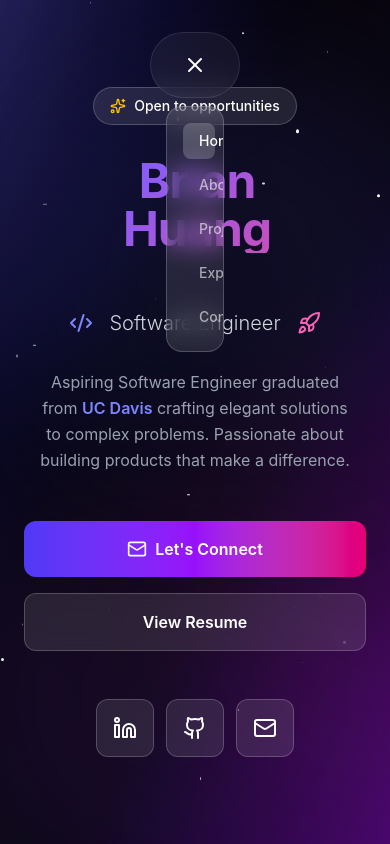
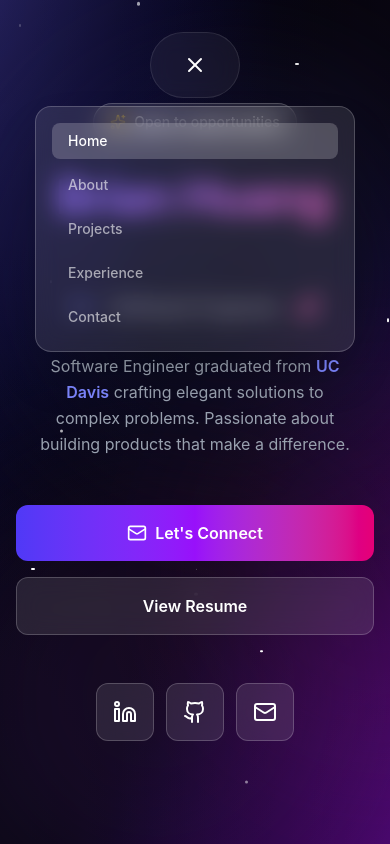
Before and after one commit to bryhuang9/bryhuang9.github.io, a Next.js app: page / in a window 390 px wide. Both pictures are taken after a click on the button 195 px from the left and 65 px from the top of the page. Shown: the top 844 px of the page. Built offline with nearby package versions, Linux system fonts and the light colour scheme.

Commit message:
Fix mobile UI issues: navigation menu cutoff, horizontal scroll, gradient text clipping, and hydration error

```diff
--- a/app/globals.css
+++ b/app/globals.css
@@ -46,6 +46,7 @@
   background-size: 200% auto;
   animation: gradient-shift 3s ease infinite;
   padding-right: 4px;
+  padding-bottom: 8px;
   overflow: visible;
 }
 
--- a/app/page.tsx
+++ b/app/page.tsx
@@ -8,7 +8,7 @@
 
 export default function Home() {
   return (
-    <main className="min-h-screen">
+    <main className="min-h-screen overflow-x-hidden">
       <Navigation />
       <Hero />
       <About />
--- a/components/Hero.tsx
+++ b/components/Hero.tsx
@@ -1,5 +1,6 @@
 'use client';
 
+import { useState, useEffect } from 'react';
 import { motion } from 'framer-motion';
 import { Github, Linkedin, Mail, Sparkles, Code2, Rocket } from 'lucide-react';
 
@@ -10,15 +11,39 @@
 ];
 
 export default function Hero() {
+  const [particles, setParticles] = useState<Array<{
+    id: number;
+    width: number;
+    height: number;
+    left: number;
+    top: number;
+    duration: number;
+    delay: number;
+  }>>([]);
+
+  useEffect(() => {
+    // Generate particles only on client side to avoid hydration mismatch
+    const generatedParticles = Array.from({ length: 30 }, (_, i) => ({
+      id: i,
+      width: Math.random() * 3 + 1,
+      height: Math.random() * 3 + 1,
+      left: Math.random() * 100,
+      top: Math.random() * 100,
+      duration: Math.random() * 5 + 3,
+      delay: Math.random() * 3,
+    }));
+    setParticles(generatedParticles);
+  }, []);
+
   return (
-    <section id="home" className="min-h-screen flex items-center justify-center relative overflow-hidden bg-black">
+    <section id="home" className="min-h-screen flex items-center justify-center relative overflow-hidden bg-black w-full">
       {/* Animated mesh gradient background */}
       <div className="absolute inset-0 bg-gradient-to-br from-indigo-950 via-black to-purple-950">
         <div className="absolute inset-0 mesh-gradient opacity-60"></div>
       </div>
 
       {/* Animated orbs */}
-      <div className="absolute inset-0 overflow-hidden">
+      <div className="absolute inset-0 overflow-hidden w-full">
         <motion.div
           className="absolute w-96 h-96 bg-indigo-500/30 rounded-full blur-3xl"
           style={{ top: '10%', left: '10%' }}
@@ -50,31 +75,31 @@
 
       {/* Floating particles */}
       <div className="absolute inset-0 overflow-hidden">
-        {[...Array(30)].map((_, i) => (
+        {particles.map((particle) => (
           <motion.div
-            key={i}
+            key={particle.id}
             className="absolute bg-white rounded-full"
             style={{
-              width: Math.random() * 3 + 1,
-              height: Math.random() * 3 + 1,
-              left: `${Math.random() * 100}%`,
-              top: `${Math.random() * 100}%`,
+              width: particle.width,
+              height: particle.height,
+              left: `${particle.left}%`,
+              top: `${particle.top}%`,
             }}
             animate={{
               y: [0, -100, 0],
               opacity: [0, 1, 0],
             }}
             transition={{
-              duration: Math.random() * 5 + 3,
+              duration: particle.duration,
               repeat: Infinity,
               ease: 'easeInOut',
-              delay: Math.random() * 3,
+              delay: particle.delay,
             }}
           />
         ))}
       </div>
 
-      <div className="max-w-7xl mx-auto px-6 sm:px-8 lg:px-12 relative z-10">
+      <div className="max-w-7xl mx-auto px-4 sm:px-6 lg:px-8 relative z-10 w-full">
         <div className="text-center">
           {/* Badge */}
           <motion.div
@@ -92,10 +117,9 @@
             initial={{ opacity: 0, y: 20 }}
             animate={{ opacity: 1, y: 0 }}
             transition={{ duration: 0.8, delay: 0.2 }}
-            className="overflow-visible"
           >
-            <h1 className="text-5xl sm:text-6xl md:text-8xl font-bold mb-12 tracking-tight px-8 overflow-visible pb-2">
-              <span className="gradient-text block inline-block px-2">Brian Huang</span>
+            <h1 className="text-5xl sm:text-6xl md:text-8xl font-bold mb-12 tracking-tight px-2 pb-4">
+              <span className="gradient-text inline-block pb-2">Brian Huang</span>
             </h1>
 
             <motion.div
@@ -117,7 +141,7 @@
               animate={{ opacity: 1 }}
               transition={{ delay: 0.6, duration: 0.8 }}
             >
-              Aspiring Software Engineer graduated from <span className="text-indigo-400 font-semibold">UC Davis</span> crafting
+              Software Engineer graduated from <span className="text-indigo-400 font-semibold">UC Davis</span> crafting
               elegant solutions to complex problems. Passionate about building products that make a difference.
             </motion.p>
           </motion.div>
--- a/components/Navigation.tsx
+++ b/components/Navigation.tsx
@@ -103,9 +103,9 @@
             initial={{ opacity: 0, y: -20 }}
             animate={{ opacity: 1, y: 0 }}
             exit={{ opacity: 0, y: -20 }}
-            className="md:hidden absolute top-full left-0 right-0 mt-2 mx-4 rounded-2xl bg-white/10 backdrop-blur-md border border-white/20 overflow-hidden"
+            className="md:hidden absolute top-full left-1/2 transform -translate-x-1/2 mt-2 w-[calc(100vw-2rem)] max-w-xs rounded-2xl bg-white/10 backdrop-blur-md border border-white/20 overflow-hidden shadow-2xl"
           >
-            <div className="p-4 space-y-2">
+            <div className="p-4 space-y-2 max-h-[60vh] overflow-y-auto">
               {navItems.map((item) => (
                 <a
                   key={item.name}
```
